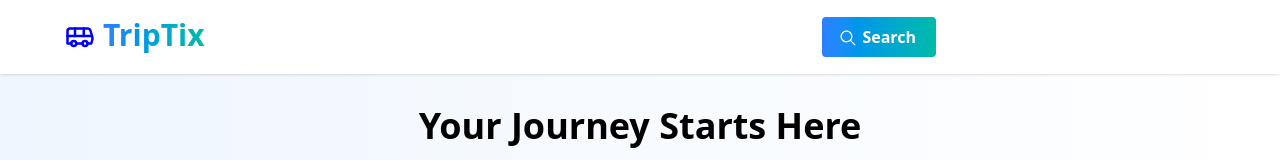
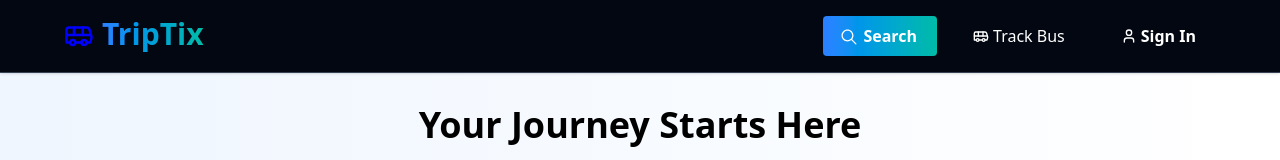
Before and after one commit to Chandrashekher1/TripTix, a React (Vite) app: page / in a window 1280 px wide. Shown: the top 160 px of the page. Built offline with nearby package versions, Linux system fonts and the light colour scheme; no server answers.

Commit message:
style: adjust extra padding

```diff
--- a/src/components/Header.jsx
+++ b/src/components/Header.jsx
@@ -9,7 +9,7 @@ const Header = () => {
   const navigate = useNavigate()
 
   return (
-    <div className='flex justify-between border border-transparent sticky top-0 shadow px-4 md:px-16 py-4 bg-white'>
+    <div className='flex justify-between border-b border-b-gray-700 sticky top-0 shadow px-4 md:px-16 py-4 bg-gray-950 '>
         <div className='flex cursor-pointer' onClick={() =>navigate('/') }>
             <LuBus style={{color: 'blue' , fontSize:'30px' , marginTop:'4'}}/>
             <h1 className='font-bold text-2xl md:text-3xl btn-secondary mx-1 md:mx-2'>TripTix</h1>
```
